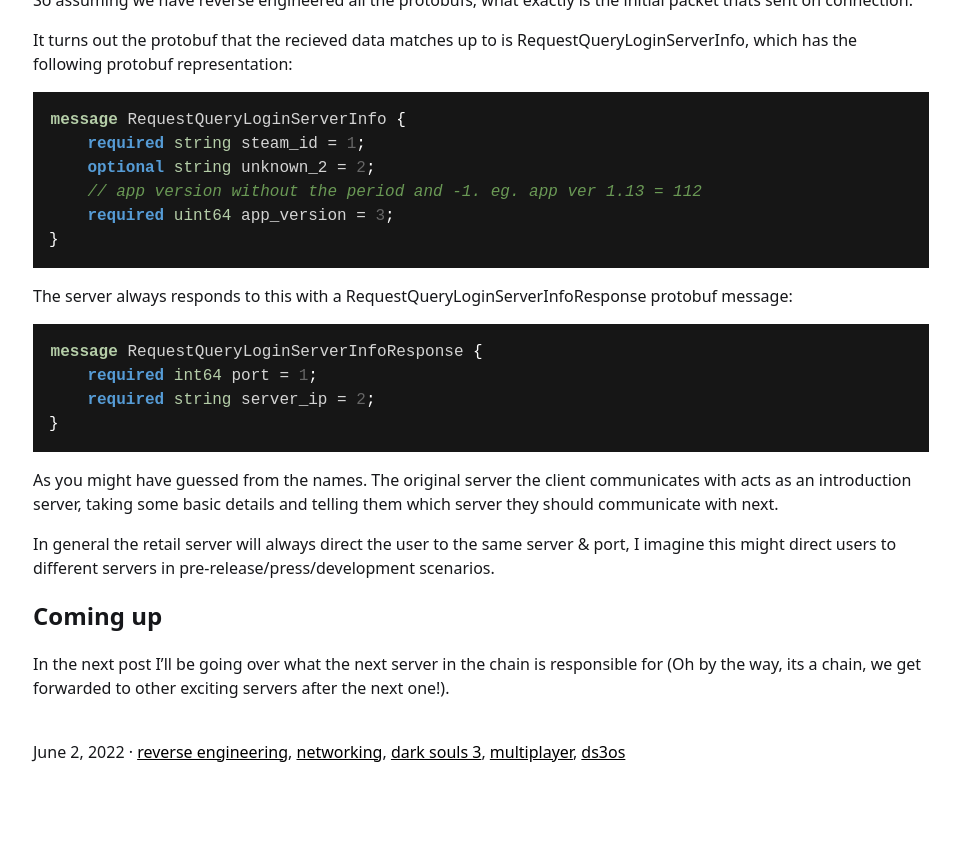
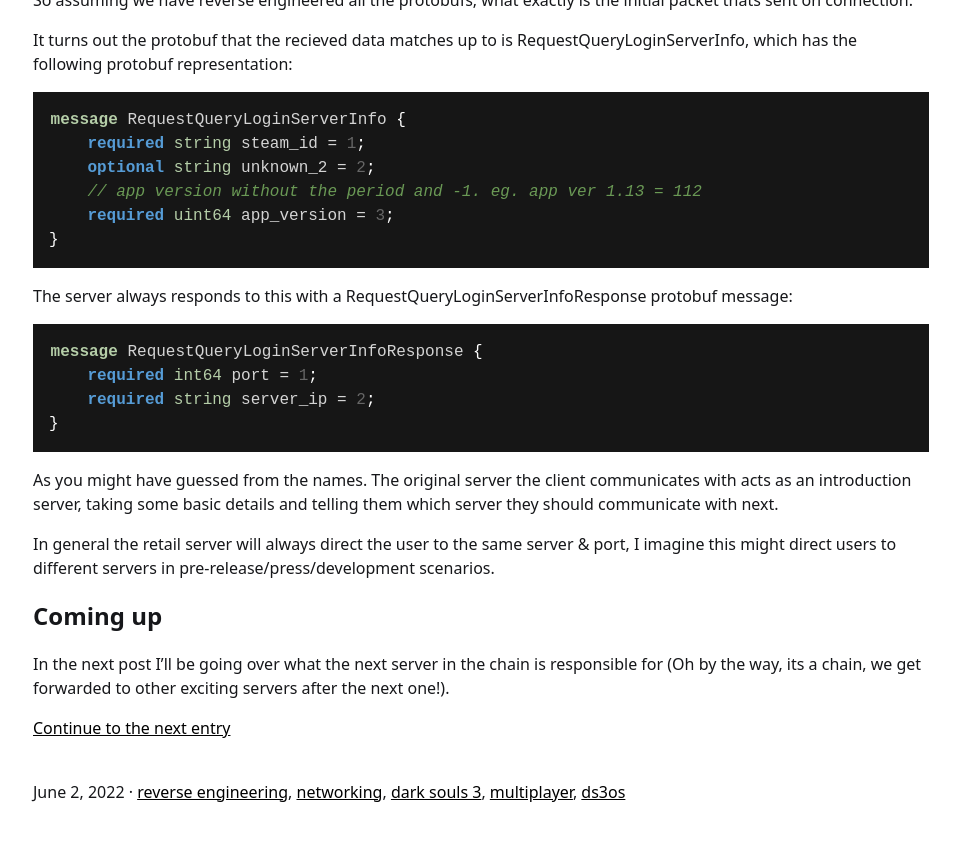
Before and after one commit to TLeonardUK/TLeonardUK.github.io, a Jekyll site: the page built from _posts/2022-06-02-reverse-engineering-dark-souls-3-networking-part-2.md, in a window 1280 px wide and 900 px high, scrolled down 10162 px. Shown: the top 841 px of the window, without its empty margins (159-1119 px from the left). Built offline with Jekyll 4.4.1, drawn with Linux system fonts in a browser that asks for light colours; comment, search, counter and statistics services are not loaded.

Commit message:
Update 2022-06-02-reverse-engineering-dark-souls-3-networking-part-2.md

```diff
--- a/_posts/2022-06-02-reverse-engineering-dark-souls-3-networking-part-2.md
+++ b/_posts/2022-06-02-reverse-engineering-dark-souls-3-networking-part-2.md
@@ -339,3 +339,5 @@
 # Coming up
 
 In the next post I'll be going over what the next server in the chain is responsible for (Oh by the way, its a chain, we get forwarded to other exciting servers after the next one!).
+
+[Continue to the next entry](/2022/06/03/reverse-engineering-dark-souls-3-networking-part-3)
```
